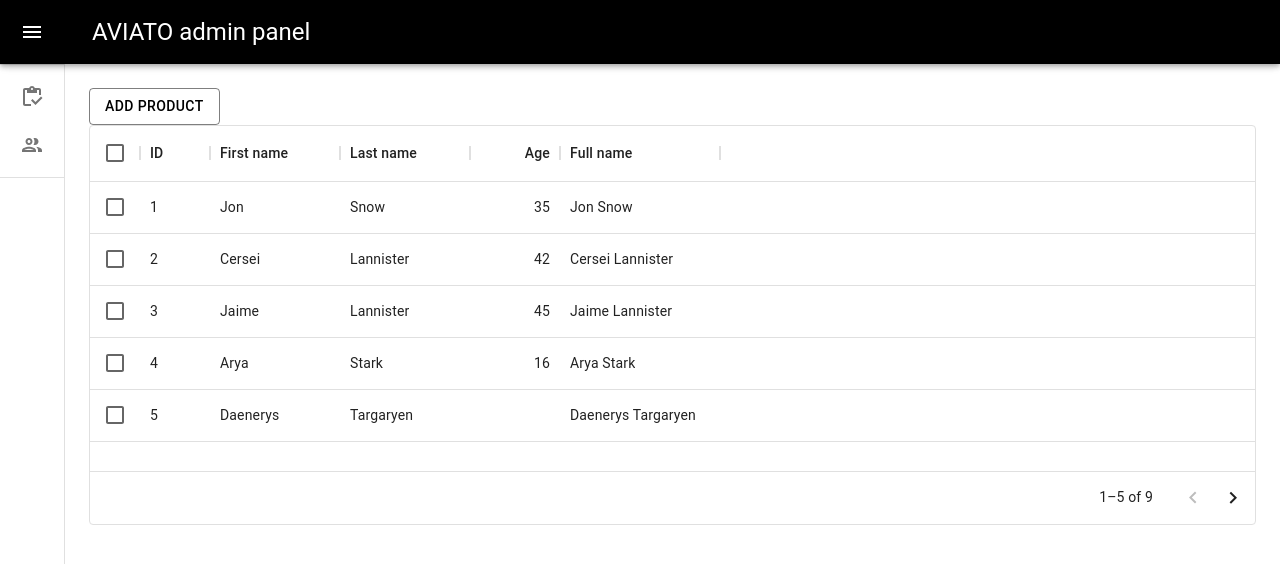
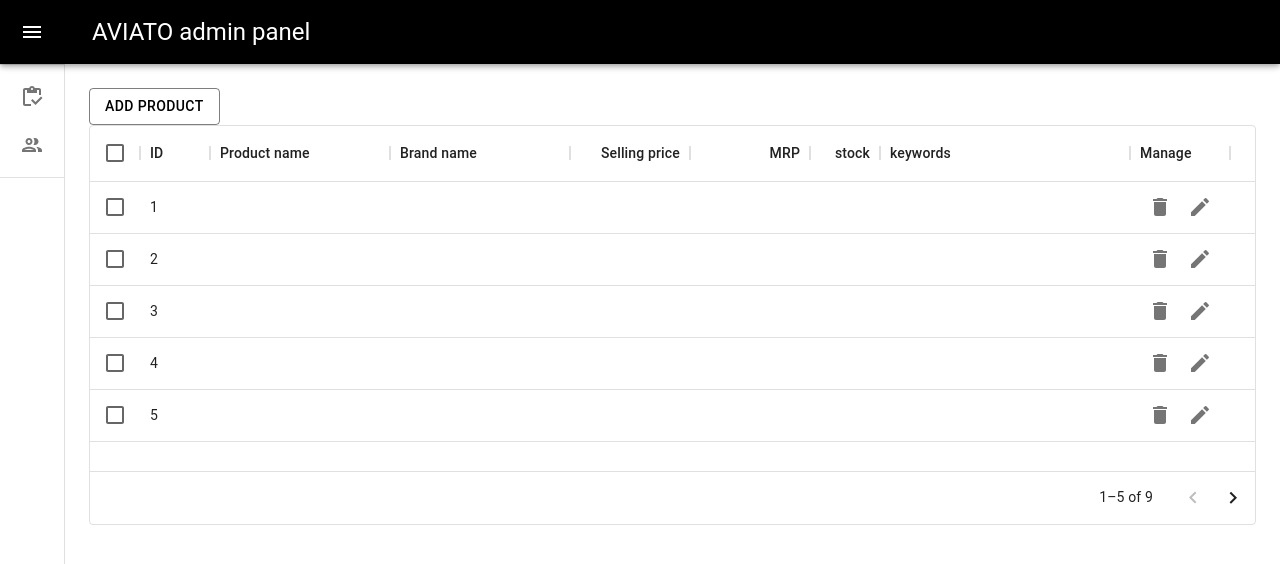
Before and after one commit to rudrabhikadiya3/AVIATO-adminpanel, a React (Create React App) app: page /product in a window 1280 px wide. Shown: the top 564 px of the page. Built offline with nearby package versions, Linux system fonts and the light colour scheme.

Commit message:
layout done using mui

```diff
--- a/src/components/Layout.js
+++ b/src/components/Layout.js
@@ -1,4 +1,4 @@
-import * as React from "react";
+import {React, useEffect, useState} from "react";
 import { styled, useTheme } from "@mui/material/styles";
 import Box from "@mui/material/Box";
 import MuiDrawer from "@mui/material/Drawer";
@@ -21,11 +21,6 @@ import PeopleOutlinedIcon from '@mui/icons-material/PeopleOutlined';
 import { NavLink } from "react-router-dom";
 
 import { createTheme, ThemeProvider } from '@mui/material/styles';
-import { purple, red,orange } from '@mui/material/colors';
-import { color } from "@mui/system";
-
-
-
 
 const drawerWidth = 240;
 
@@ -109,7 +104,7 @@ const cusTheme = createTheme({
 // return
 export default function Layout({ children }) {
   const theme = useTheme();
-  const [open, setOpen] = React.useState(false);
+  const [open, setOpen] = useState(false);
 
   const handleDrawerOpen = () => {
     setOpen(true);
--- a/src/container/Product.js
+++ b/src/container/Product.js
@@ -1,4 +1,4 @@
-import * as React from 'react';
+import {React, useEffect, useState} from "react";
 import Button from '@mui/material/Button';
 import TextField from '@mui/material/TextField';
 import Dialog from '@mui/material/Dialog';
@@ -7,9 +7,12 @@ import DialogContent from '@mui/material/DialogContent';
 import DialogContentText from '@mui/material/DialogContentText';
 import DialogTitle from '@mui/material/DialogTitle';
 import { DataGrid } from '@mui/x-data-grid';
+import { IconButton } from '@mui/material';
+import EditIcon from '@mui/icons-material/Edit';
+import DeleteIcon from '@mui/icons-material/Delete';
 
 export default function FormDialog() {
-  const [open, setOpen] = React.useState(false);
+  const [open, setOpen] = useState(false);
 
   const handleClickOpen = () => {
     setOpen(true);
@@ -20,22 +23,27 @@ export default function FormDialog() {
   };
   const columns = [
     { field: 'id', headerName: 'ID', width: 70 },
-    { field: 'firstName', headerName: 'First name', width: 130 },
-    { field: 'lastName', headerName: 'Last name', width: 130 },
+    { field: 'pname', headerName: 'Product name', width: 180 },
+    { field: 'bname', headerName: 'Brand name', width: 180 },
+    {field: 'sprice',headerName: 'Selling price',type: 'number',width: 120,},
+    {field: 'mrp',headerName: 'MRP',type: 'number',width: 120,},
+    {field: 'stock',headerName: 'stock',type: 'number',width: 70,},
+    { field: 'kwords', headerName: 'keywords', width: 250,},
     {
-      field: 'age',
-      headerName: 'Age',
-      type: 'number',
-      width: 90,
-    },
-    {
-      field: 'fullName',
-      headerName: 'Full name',
-      description: 'This column has a value getter and is not sortable.',
-      sortable: false,
-      width: 160,
-      valueGetter: (params) =>
-        `${params.row.firstName || ''} ${params.row.lastName || ''}`,
+      field: "manage",
+      headerName: "Manage",
+      width: 100,
+      renderCell: (params) => (
+        <>
+        <IconButton aria-label="delete">
+          <DeleteIcon/>
+        </IconButton>
+
+        <IconButton aria-label="edit">
+          <EditIcon />
+        </IconButton>
+        </>
+      ),
     },
   ];
 
```
